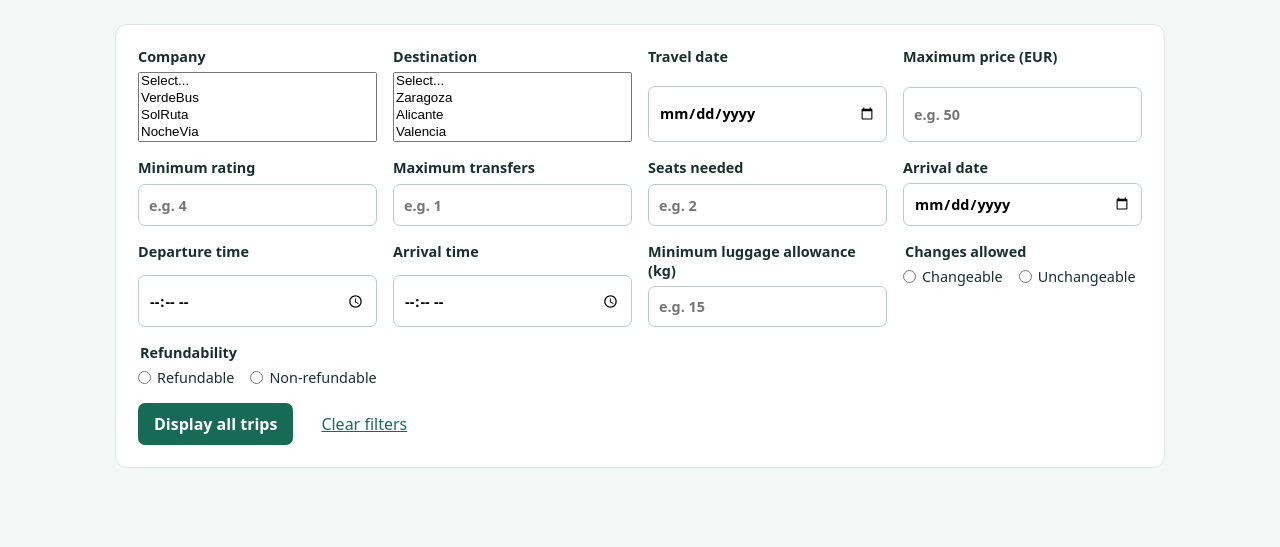
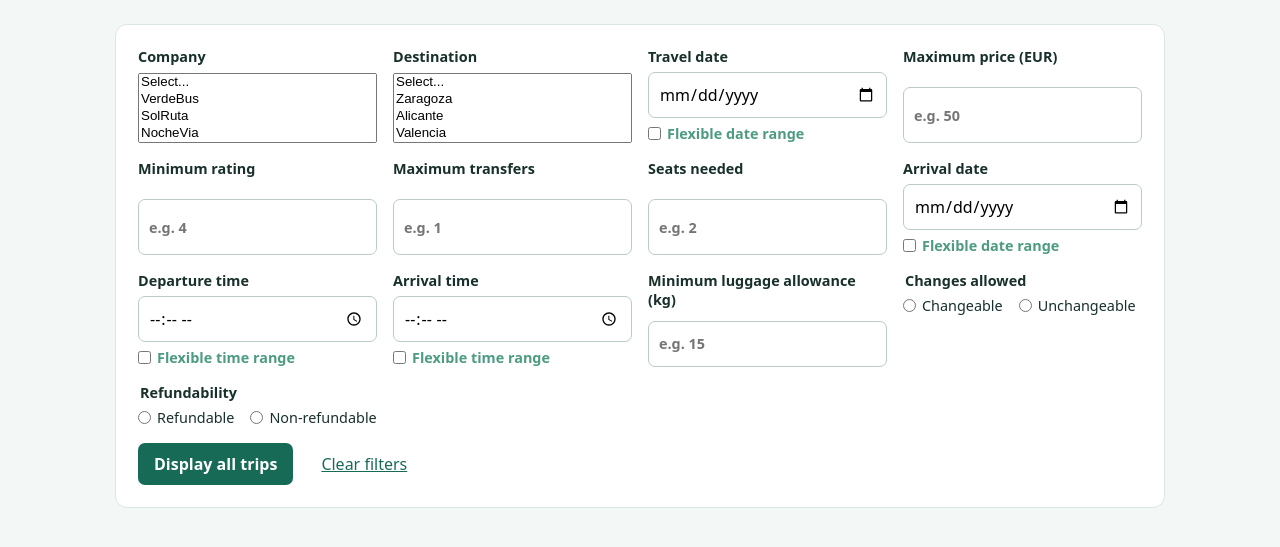
Before and after one commit to kstro9605/ACIT4420-BussBidder, a Flask app: page / in a window 1280 px wide. Shown: the part 121-668 px from the top of the page. Run offline with Flask 3, Linux system fonts and the light colour scheme.

Commit message:
Updated to add flexibility checkbox to date and times to allow more query control by allowing start and end date and times

```diff
--- a/static/search.js
+++ b/static/search.js
@@ -34,11 +34,40 @@ searchForm.addEventListener("change", (event) => {
   }
 });
 
+searchForm.querySelectorAll(".flexible-toggle").forEach((toggle) => {
+  const fieldGroup = toggle.closest(".field-group");
+  const fixedField = fieldGroup.querySelector(".fixed-date, .fixed-time");
+  const range = fieldGroup.querySelector(".date-range, .time-range");
+  const rangeInputs = range.querySelectorAll("input");
+
+  function updateFields() {
+    fixedField.disabled = toggle.checked;
+    fixedField.hidden = toggle.checked;
+    range.hidden = !toggle.checked;
+    rangeInputs.forEach((input) => {
+      input.disabled = !toggle.checked;
+    });
+    updateSearchButton();
+  }
+
+  toggle.addEventListener("change", updateFields);
+  updateFields();
+});
+
 function updateSearchButton() {
   const hasFilters = [...searchForm.querySelectorAll("input, select")]
-    .some((field) =>
-      field.type === "radio" ? field.checked : field.value.trim() !== ""
-    );
+    .some((field) => {
+      if (field.disabled) {
+        return false;
+      }
+      if (field.type === "radio" || field.type === "checkbox") {
+        return field.checked;
+      }
+      if (field instanceof HTMLSelectElement && field.multiple) {
+        return [...field.selectedOptions].some((option) => option.value.trim() !== "");
+      }
+      return field.value.trim() !== "";
+    });
   searchButton.textContent = hasFilters ? "Search trips" : "Display all trips";
 }
 
--- a/static/styles.css
+++ b/static/styles.css
@@ -48,6 +48,23 @@ label {
   gap: 6px;
   font-size: 0.9rem;
   font-weight: 600;
+}
+
+.field-group {
+  display: grid;
+  gap: 6px;
+}
+
+.date-range,
+.time-range {
+  display: inline;
+  grid-template-columns: repeat(2, minmax(0, 1fr));
+  gap: 8px;
+}
+
+.date-range[hidden],
+.time-range[hidden] {
+  display: none;
 }
 
 fieldset.radio-field {
@@ -143,6 +160,24 @@ section,
   overflow-x: auto;
 }
 
+.flexible-check {
+  display: flex;
+  align-items: center;
+  color: #4d9b82;
+  font-weight: 600;
+}
+
+.flexible-check label {
+  display: inline-flex;
+  align-items: center;
+  gap: 6px;
+}
+
+.flexible-check input {
+  width: auto;
+  margin: 0;
+}
+
 table {
   width: 100%;
   border-collapse: collapse;
--- a/templates/search.html
+++ b/templates/search.html
@@ -41,14 +41,36 @@
             {% endfor %}
           </select>
         </label>
-        {% elif field_type == 'date' %}
-        <label>{{ label }}
-          <input type="date" name="{{ name }}" value="{{ values.get(name, '') }}" placeholder="{{ placeholder }}">
-        </label>
-        {% elif field_type == 'time' %}
-        <label>{{ label }}
-          <input type="time" name="{{ name }}" value="{{ values.get(name, '') }}" placeholder="{{ placeholder }}">
-        </label>
+        {% elif field_type in ('date', 'time') %}
+          <div class="field-group">
+            <label for="{{ name }}">{{ label }}</label>
+
+            <input class="fixed-{{ field_type }}" id="{{ name }}"
+                  type="{{ field_type }}" name="{{ name }}"
+                  value="{{ values.get(name, '') }}">
+
+            <div class="{{ field_type }}-range"
+                {% if values.get(name ~ '_is_flexible') != 'TRUE' %}hidden{% endif %}>
+              <label for="{{ name }}_from">From
+                <input type="{{ field_type }}" id="{{ name }}_from" name="{{ name }}_from"
+                      value="{{ values.get(name ~ '_from', '') }}"
+                      {% if values.get(name ~ '_is_flexible') != 'TRUE' %}disabled{% endif %}>
+              </label>
+              <label for="{{ name }}_to">To
+                <input type="{{ field_type }}" id="{{ name }}_to" name="{{ name }}_to"
+                      value="{{ values.get(name ~ '_to', '') }}"
+                      {% if values.get(name ~ '_is_flexible') != 'TRUE' %}disabled{% endif %}>
+              </label>
+            </div>
+            <div class="flexible-check">
+              <label for="{{ name }}_is_flexible">
+                <input class="flexible-toggle" id="{{ name }}_is_flexible"
+                      type="checkbox" name="{{ name }}_is_flexible" value="TRUE"
+                      {% if values.get(name ~ '_is_flexible') == 'TRUE' %}checked{% endif %}>
+                Flexible {{ field_type }} range
+              </label>
+            </div>
+          </div>
         {% else %}
         <label>{{ label }}
           <input type="text" name="{{ name }}" value="{{ values.get(name, '') }}" placeholder="{{ placeholder }}">
--- a/webInterface.py
+++ b/webInterface.py
@@ -36,10 +36,39 @@ def _parse_search(values):
             for value in values.get(name, [])
             if value.strip()
         ]
-        if not raw_values:
+        if not raw_values and field_type not in ("date", "time"):
             continue
 
         try:
+            if field_type in ("date", "time"):
+
+                is_flexible = (
+                    values.get(f"{name}_is_flexible", [""])[-1].lower() == "true"
+                )
+                if is_flexible:
+                    start_value = values.get(f"{name}_from", [""])[-1].strip()
+                    end_value = values.get(f"{name}_to", [""])[-1].strip()
+                    if not start_value or not end_value:
+                        raise ValueError(f"enter both the start and end {field_type}s")
+
+                    parse_value = date.fromisoformat if field_type == "date" else time.fromisoformat
+                    start = parse_value(start_value)
+                    end = parse_value(end_value)
+                    if start > end:
+                        raise ValueError(f"start {field_type} must be on or before end {field_type}")
+
+                    query[f"{name}_from"] = start
+                    query[f"{name}_to"] = end
+                    continue
+
+                if not raw_values:
+                    continue
+                raw_value = raw_values[-1]
+                parse_value = date.fromisoformat if field_type == "date" else time.fromisoformat
+                parse_value(raw_value)
+                query[name] = raw_value
+                continue
+
             if name == "company":
                 for company in raw_values:
                     if company not in VALID_COMPANIES:
@@ -53,12 +82,7 @@ def _parse_search(values):
                 query["destinations"] = raw_values
                 continue
             raw_value = raw_values[-1]
-            if name == "desired_date":
-                date.fromisoformat(raw_value)
-                query[name] = raw_value
-            elif name == "arrival_date":
-                query[name] = date.fromisoformat(raw_value)
-            elif name in ("departure_time", "arrival_time"):
+            if name in ("departure_time", "arrival_time"):
                 query[name] = time.fromisoformat(raw_value)
             elif name in ("max_price", "min_rating"):
                 query[name] = float(raw_value)
```
Also changed, not shown: tripsService.py (+23 -2 lines).
